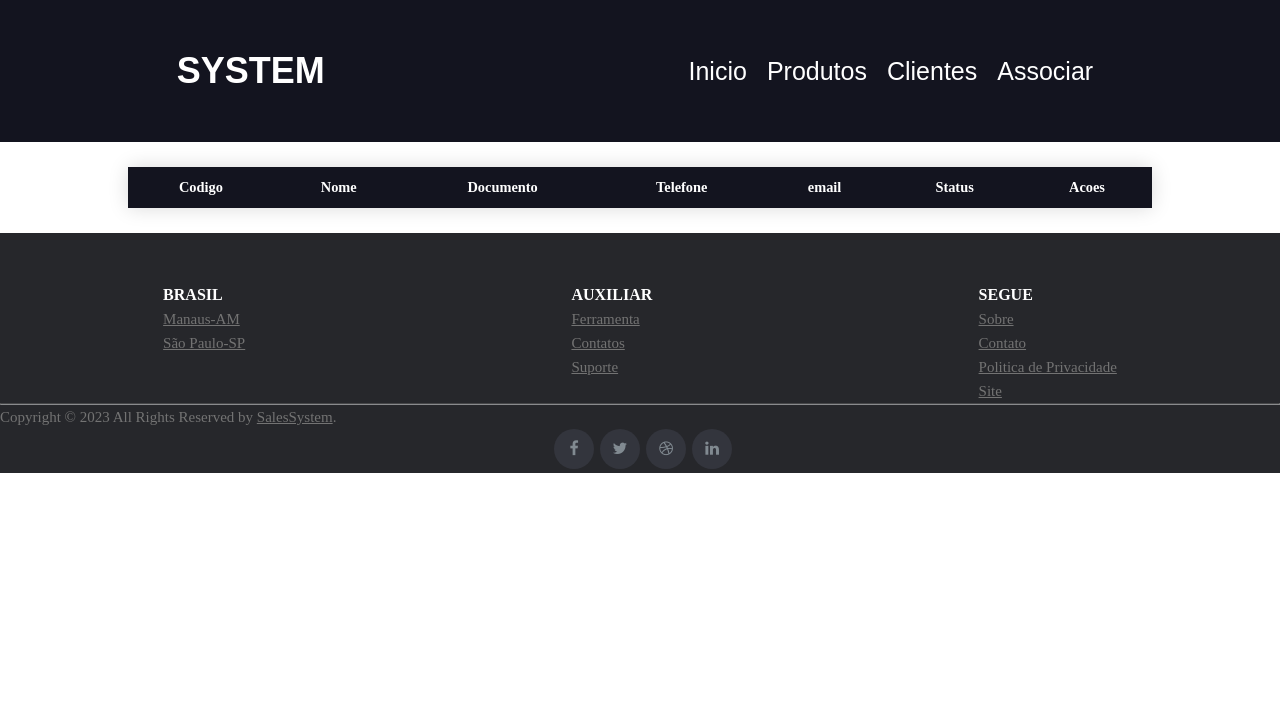
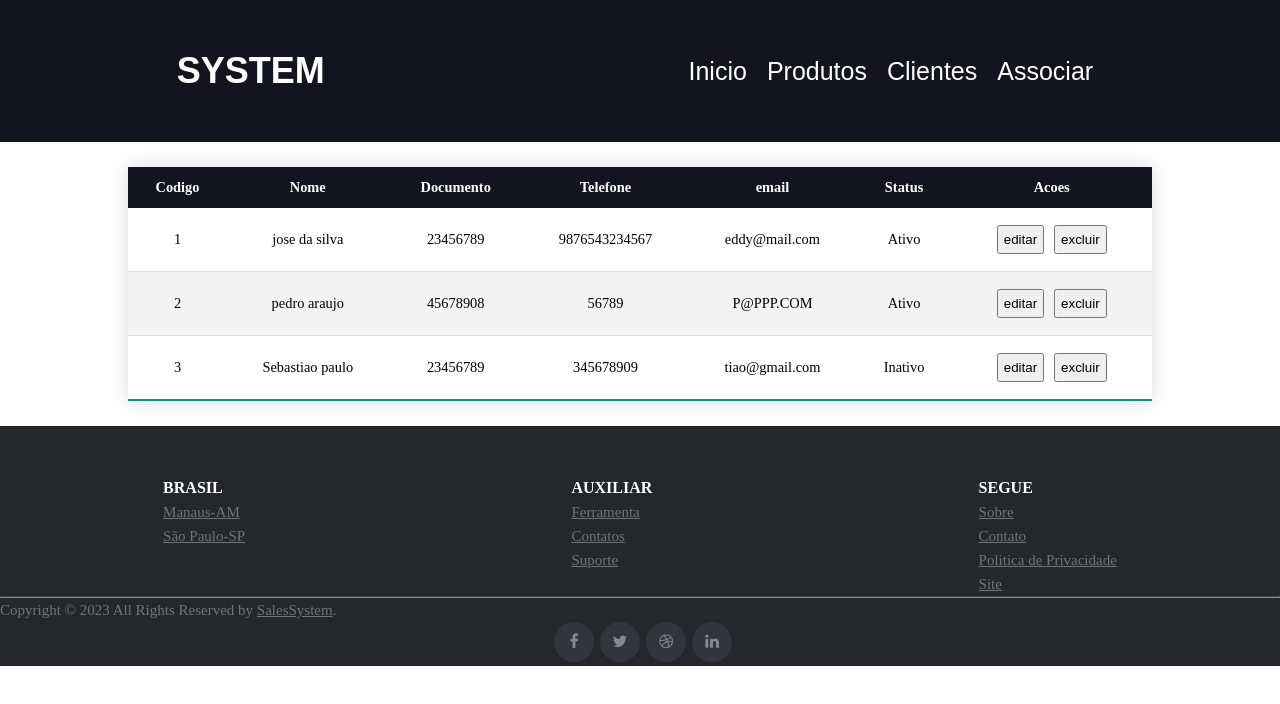
Before and after one commit to edsonsales94/vueteste, a Vue app: page /listclient in a window 1280 px wide. Shown: the top 704 px of the page. Built offline with nearby package versions, Linux system fonts and the light colour scheme; data requests are answered from the project's data file.

Commit message:
criando o componente updateCliente e componente updateclientform.

```diff
--- a/db/db.json
+++ b/db/db.json
@@ -1,5 +1,51 @@
 {
-  "product": [ ],
-  "client": [ ],
-  "association": [ ]
+  "product": [
+    {
+      "nome": "garrafa",
+      "ativo": true,
+      "id": 1
+    },
+    {
+      "nome": "panela",
+      "ativo": false,
+      "id": 2
+    },
+    {
+      "nome": "balde",
+      "ativo": true,
+      "id": 3
+    },
+    {
+      "nome": "bacia",
+      "ativo": false,
+      "id": 4
+    }
+  ],
+  "client": [
+    {
+      "name": "jose da silva",
+      "doc": "23456789",
+      "phone": "9876543234567",
+      "email": "eddy@mail.com",
+      "ativo": true,
+      "id": 1
+    },
+    {
+      "name": "pedro araujo",
+      "doc": "45678908",
+      "phone": "56789",
+      "email": "P@PPP.COM",
+      "ativo": true,
+      "id": 2
+    },
+    {
+      "name": "Sebastiao paulo",
+      "doc": "23456789",
+      "phone": "345678909",
+      "email": "tiao@gmail.com",
+      "ativo": false,
+      "id": 3
+    }
+  ],
+  "association": []
 }
--- a/src/components/form/UpdateClientForm.vue
+++ b/src/components/form/UpdateClientForm.vue
@@ -3,8 +3,8 @@
         <div class="container-input">
             <label for="name">Nome Cliente: </label>
             <input type="text" v-model="name">
+            <!-- {{ this.clientes }} -->
         </div>
-        {{ this.clientes }}
         <div class="container-input">
             <label for="document">Documento: </label>
             <input type="text" v-model="document">
@@ -24,7 +24,7 @@
             </div>
             <div class="radio">
                 <label for="flag">Inativo</label>
-                <input class="radio-btn" type="radio" id="flag" name="ativo" v-model="ativo"  :value="false">
+                <input class="radio-btn" type="radio" id="flag" name="ativo" v-model="ativo" :value="false">
             </div>
         </div>
         <div class="container-input">
@@ -47,14 +47,15 @@ export default {
             phone: '',
             email: '',
             ativo: false,
-            error: ''
+            error: '',
+            clientes:[]
         }
     },
     methods: {
-        clear(campo){
+        clear(campo) {
             this.error = `O campo ${campo} não pode ficar vaziu!!!`
-            setInterval(()=>this.error="" ,5000)
-        return
+            setInterval(() => this.error = "", 5000)
+            return
         },
         async cadCliente(e) {
 
@@ -66,7 +67,7 @@ export default {
                 return this.error = this.clear("documento")
             }
             if (this.phone.trim() == '') {
-                return  this.error = this.clear("telefone")
+                return this.error = this.clear("telefone")
             }
             if (this.email.trim() == '') {
                 return this.error = this.clear("email")
@@ -90,20 +91,28 @@ export default {
             const res = await req.json()
             console.log(res)
             this.msg = "Cadastro realizado com sucesso!"
-                // // limpar campos
-                this.name = ""
-                this.ativo = null
-                setInterval(()=>this.msg="" ,3000)
+            // // limpar campos
+            this.name = ""
+            this.ativo = null
+            setInterval(() => this.msg = "", 3000)
             // limpar campos
             this.name = ""
             this.document = ""
             this.phone = ""
             this.email = ""
             this.ativo = null
+        },
+        async UpdateCliente(a) {
+            const req = await fetch('http://localhost:3000/client/')
+            const data = await req.json()
+            this.clientes = data
+            console.log(this.clientes, 'CLIENTES')
         }
+    },
+    mounted() {
+        this.UpdateCliente()
     }
 }
-
 
 </script>
 
--- a/src/components/list/ListCliente.vue
+++ b/src/components/list/ListCliente.vue
@@ -23,9 +23,9 @@
                         <td v-if="item.ativo == true">Ativo</td>
                         <td v-else>Inativo</td>
                         <td>
-                            <router-link to="/client">
-                                <input class="btn" type="submit" value="editar" @click="UpdateCliente">
-                            </router-link>
+                            <!-- <router-link to="/updateclient"> -->
+                                <input class="btn" type="submit" value="editar">
+                            <!-- </router-link> -->
                             <input class="btn" type="submit" value="excluir">
                         </td>
                     </tr>
@@ -36,9 +36,10 @@
 </template>
 
 <script>
+import { RouterLink } from 'vue-router'
 
 export default {
-    name: "listpageclient",
+    name: "listclient",
     data() {
         return {
             clientes: [],
--- a/src/router/index.js
+++ b/src/router/index.js
@@ -54,6 +54,14 @@ const routes = [
     // this generates a separate chunk (about.[hash].js) for this route
     // which is lazy-loaded when the route is visited.
     component: () => import(/* webpackChunkName: "about" */ '../views/ListPageAssociation.vue')
+  },
+  {
+    path: '/updateclient',
+    name: 'updateclient',
+    // route level code-splitting
+    // this generates a separate chunk (about.[hash].js) for this route
+    // which is lazy-loaded when the route is visited.
+    component: () => import(/* webpackChunkName: "about" */ '../views/UpdateClient.vue')
   }
 ]
 
--- a/src/views/UpdateClient.vue
+++ b/src/views/UpdateClient.vue
@@ -3,24 +3,11 @@
 </template>
 
 <script>
-
+import UpdateClientForm from '@/components/form/UpdateClientForm.vue'
 export default {
-    data(){
-        return {
-            clientes:[]
-        }
-    },
-    methods: {
-        async UpdateCliente() {
-            const req = await fetch('http://localhost:3000/client')
-            const data = await req.json()
-            this.clientes = data
-            console.log(this.clientes, 'CLIENTES')
-        }
-    },
-    mounted() {
-        this.UpdateCliente()
-
+    name:   'updateclient',
+    components: {
+        UpdateClientForm
     }
 }
 </script>
```
